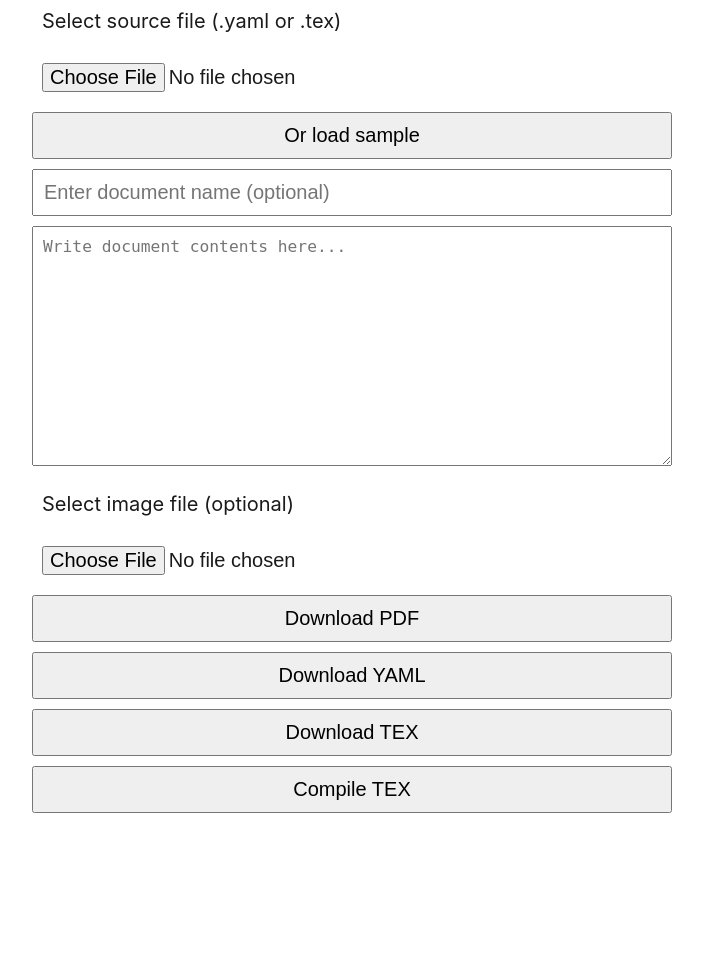
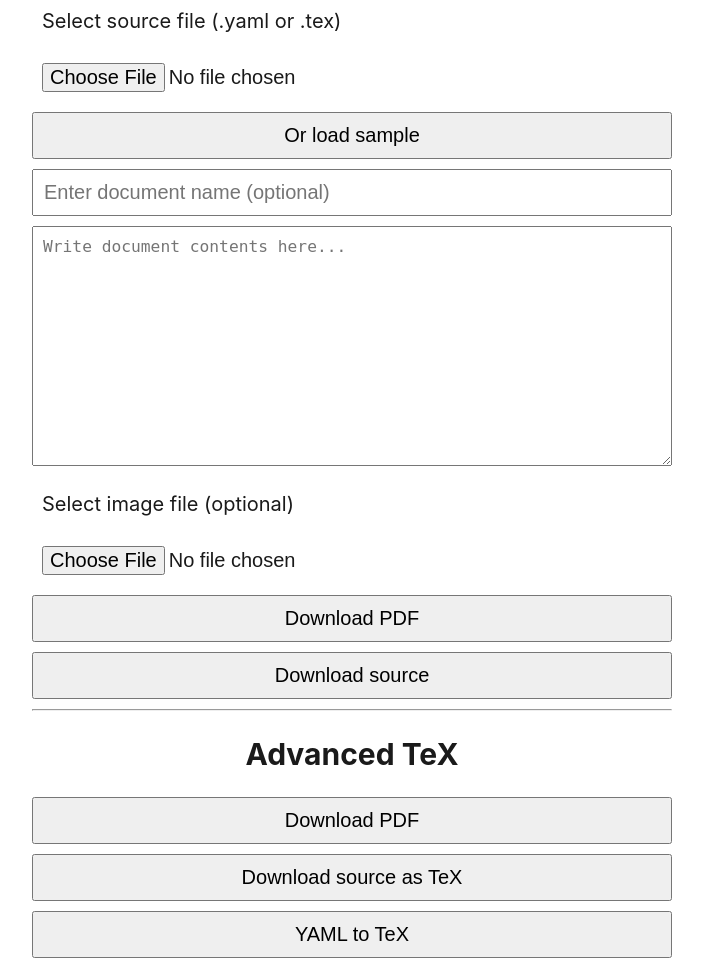
Before and after one commit to prajaylohani/hirator-the-app, a Flask app: page / in a window 1280 px wide. Shown: the part 112-1088 px from the top of the page, without its empty margins (288-991 px from the left). Before the commit the page ends 925 px from the top, so only its background shows below. Run offline with Flask 3, Linux system fonts and the light colour scheme.

Commit message:
ux improvements
- clarified some confusing ui buttons

```diff
--- a/app/app.py
+++ b/app/app.py
@@ -11,7 +11,7 @@ from flask import (
     send_from_directory,
 )
 
-ALLOWED_EXTENSIONS = {"png", "jpg", "jpeg"}
+ALLOWED_IMAGE_TYPES = {"jpg", "jpeg", "png"}
 DEFAULT_TEX_TEMPLATE = "cv-compact"
 SAMPLE_YAML = "cv-sample.yaml"
 DEFAULT_FILENAME = "document"
@@ -36,7 +36,7 @@ app.jinja_options = {
 
 
 def allowed_file(filename):
-    return "." in filename and filename.rsplit(".", 1)[1].lower() in ALLOWED_EXTENSIONS
+    return "." in filename and filename.rsplit(".", 1)[1].lower() in ALLOWED_IMAGE_TYPES
 
 
 def escape_yaml_amp_percent(data):
@@ -79,6 +79,7 @@ def download_tex(dir, filename):
     return send_from_directory(
         dir,
         filename + ".tex",
+        mimetype="text/plain",
         as_attachment=False,
     )
 
@@ -100,7 +101,11 @@ def upload_text():
 
             if image and image.filename != "":
                 if not allowed_file(image.filename):
-                    return "Invalid file type. Please upload a valid image."
+                    return f"""
+                        <h1> Invalid file type </h1>
+                        <p> Please upload a valid image. <br>
+                         Accepted image types: {", ".join(ALLOWED_IMAGE_TYPES)} </p>
+                    """
 
                 imagename = secure_filename(image.filename)
                 imagepath = os.path.join(tmpdir, imagename)
@@ -121,6 +126,14 @@ def upload_text():
 
             # read raw data
             rawdata = request.form.get("preview", "")
+
+            # download tex
+            if action == "download_tex":
+                # save tex
+                with open(texpath, "w", encoding="utf-8") as f:
+                    f.write(rawdata)
+
+                return download_tex(tmpdir, filename)
 
             # compile tex
             if action == "compile_tex":
@@ -160,8 +173,8 @@ def upload_text():
             with open(texpath, "w", encoding="utf-8") as f:
                 f.write(output)
 
-            # download tex
-            if action == "download_tex":
+            # yaml2tex
+            if action == "yaml2tex":
                 return download_tex(tmpdir, filename)
 
             tex2pdf(tmpdir, texpath)
--- a/app/static/css/style.css
+++ b/app/static/css/style.css
@@ -14,6 +14,10 @@ body {
   align-items: center;
   background: #ffffff;
   color: #1a1a1a;
+}
+
+p, h1, h2, h3, h4, h5, h6 {
+  text-align: center;
 }
 
 label, input, button, textarea {
--- a/app/templates/index.html
+++ b/app/templates/index.html
@@ -26,10 +26,13 @@
 		<input type="file" id="image" name="image" accept="image/*">
 
 		<button type="submit" name="action" value="download_pdf">Download PDF</button>
-		<button type="submit" name="action" value="download_yaml">Download YAML</button>
+		<button type="submit" name="action" value="download_yaml">Download source</button>
 
-		<button type="submit" name="action" value="download_tex">Download TEX</button>
-		<button type="submit" name="action" value="compile_tex">Compile TEX</button>
+		<hr>
+		<h2> Advanced TeX </h2>
+		<button type="submit" name="action" value="compile_tex">Download PDF</button>
+		<button type="submit" name="action" value="download_tex">Download source as TeX</button>
+		<button type="submit" name="action" value="yaml2tex">YAML to TeX</button>
 	</form>
 	<script src="<VAR> url_for('static', filename='js/script.js') </VAR>"></script>
 </body>
```
Also changed, not shown: TODO.md (+9 -9 lines).
